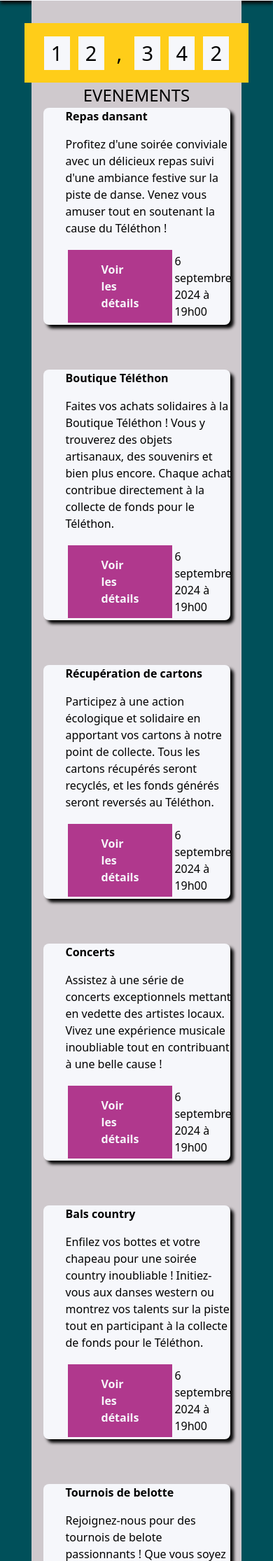
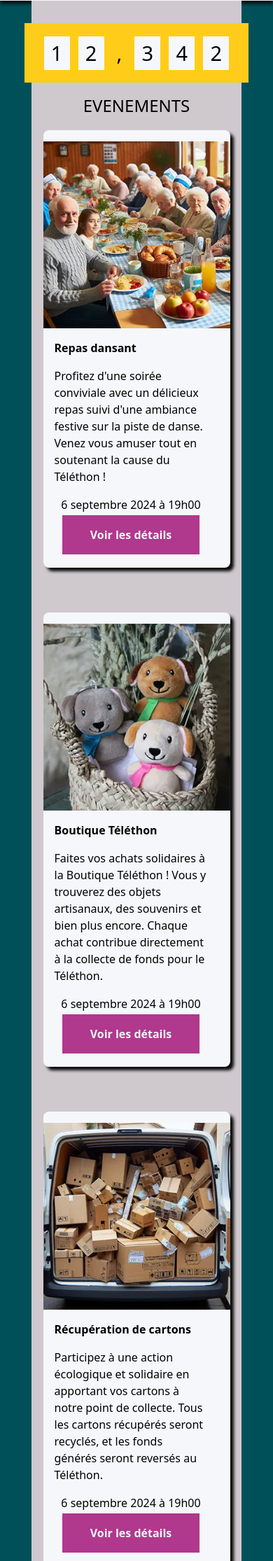
Before and after one commit to RKlott/Projet-Telehon-Groupe-3, a PHP site: page /public/pages/front-office/evenements/evenements.php in a window 390 px wide. Shown: the part 401-2631 px from the top of the page at 70% size. Run offline with PHP 8.4, Linux system fonts and the light colour scheme; some libraries are stand-ins or nearby versions.

Commit message:
page evenements et compteur responsive

```diff
--- a/public/css/index.css
+++ b/public/css/index.css
@@ -159,15 +159,13 @@ main {
 }
 
 .event_titre {
-  display: flex;
-  justify-content: center;
   font-size: 96px;
   text-transform: uppercase;
+  margin: 60px 0px 70px 0px;
 }
 
 .event_card {
   display: flex;
-  align-items: center;
   background-color: #F6F7FB;
   width: 89%;
   border-radius: 8px;
@@ -180,6 +178,17 @@ main {
   max-width: 320px;
   height: auto;
   margin: 1rem;
+  flex-shrink: 0;
+}
+
+.event_photo img {
+  width: 100%;
+}
+
+.event_contenu_card {
+  display: flex;
+  justify-content: center;
+  flex-direction: column;
 }
 
 .event_titre_contenu_card {
@@ -258,6 +267,10 @@ main {
   }
   .event_titre {
     font-size: 61px;
+    margin: 38px 0px 45px 0px;
+  }
+  .event_photo {
+    max-width: 220px;
   }
   .event_titre_contenu_card {
     font-size: 16px;
@@ -267,6 +280,7 @@ main {
   }
   .event_btn_cta_card {
     font-size: 16px;
+    padding: 1rem 2.5rem;
   }
   .event_btn_cta_card:hover {
     font-size: 16px;
@@ -298,6 +312,17 @@ main {
   }
   .event_titre {
     font-size: 46px;
+    margin: 29px 0px 34px 0px;
+  }
+  .event_card {
+    flex-direction: column;
+    align-items: center;
+  }
+  .event_photo {
+    max-width: 350px;
+  }
+  .event_contenu_card {
+    margin: 0rem 1rem 1rem 1rem;
   }
 }
 @media screen and (max-width: 680px) {
@@ -321,8 +346,16 @@ main {
   .event_wrapper_top {
     height: 38px;
   }
+  .event_photo {
+    max-width: 292px;
+  }
   .event_titre {
     font-size: 30px;
+    margin: 19px 0px 22px 0px;
+  }
+  .event_cta_date {
+    flex-direction: column-reverse;
+    justify-content: center;
   }
 }
 @media screen and (max-width: 450px) {
@@ -351,5 +384,6 @@ main {
   }
   .event_titre {
     font-size: 24px;
+    margin: 15px 0px 17px 0px;
   }
 }/*# sourceMappingURL=index.css.map */
--- a/public/pages/front-office/evenements/evenements.php
+++ b/public/pages/front-office/evenements/evenements.php
@@ -50,10 +50,8 @@
             <img src="../../../images/repas_dansant_mini.webp" alt="un repas dansant">
         </div>
         <div class="event_contenu_card">
-            <div class="event_test">
             <h3 class="event_titre_contenu_card">Repas dansant</h3>
             <p class="event_paragraph_contenu_card">Profitez d'une soirée conviviale avec un délicieux repas suivi d'une ambiance festive sur la piste de danse. Venez vous amuser tout en soutenant la cause du Téléthon !</p>
-            </div>
             <div class="event_cta_date">
                 <a class="event_btn_cta_card" href="http://">Voir les détails</a>
                 <p class="event_date_card">6 septembre 2024 à 19h00</p>
```
Also changed, not shown: public/pages/front-office/evenements/_evenements.scss (+46 -8 lines), 1 other file.
